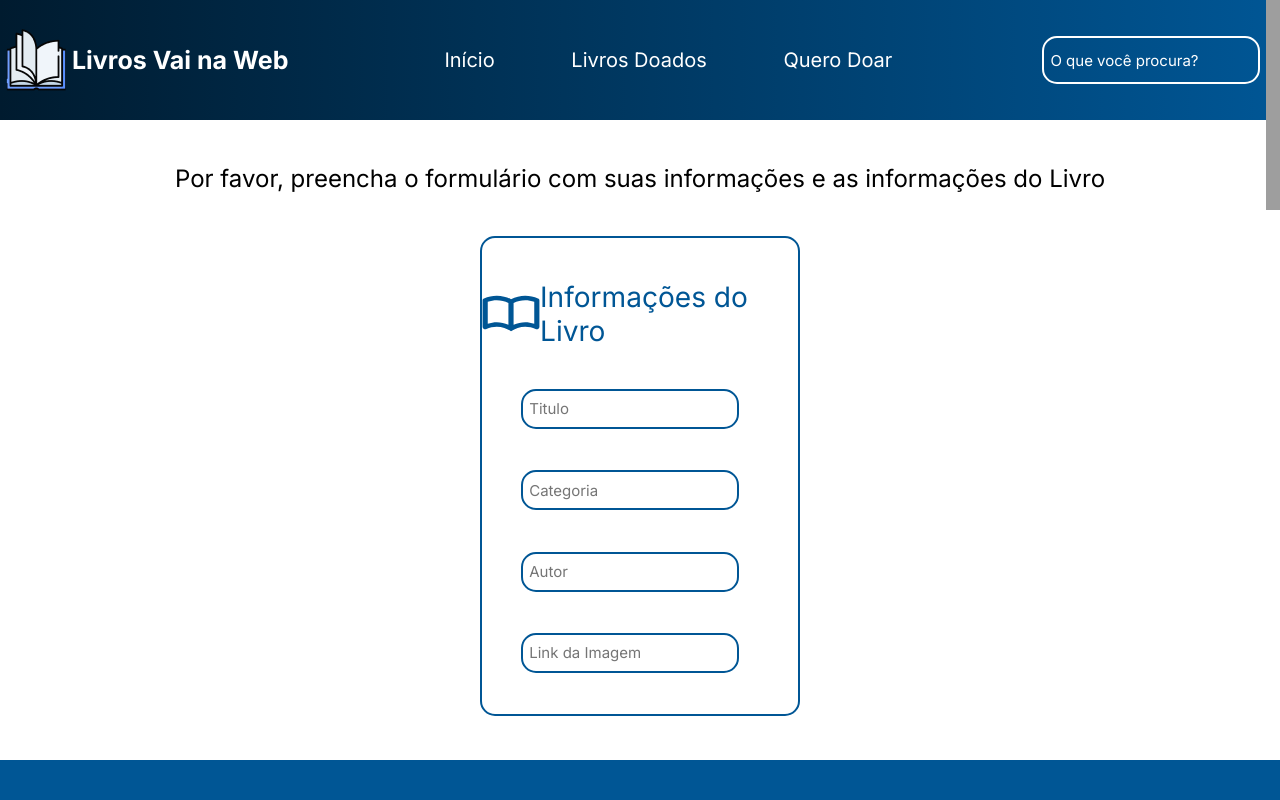
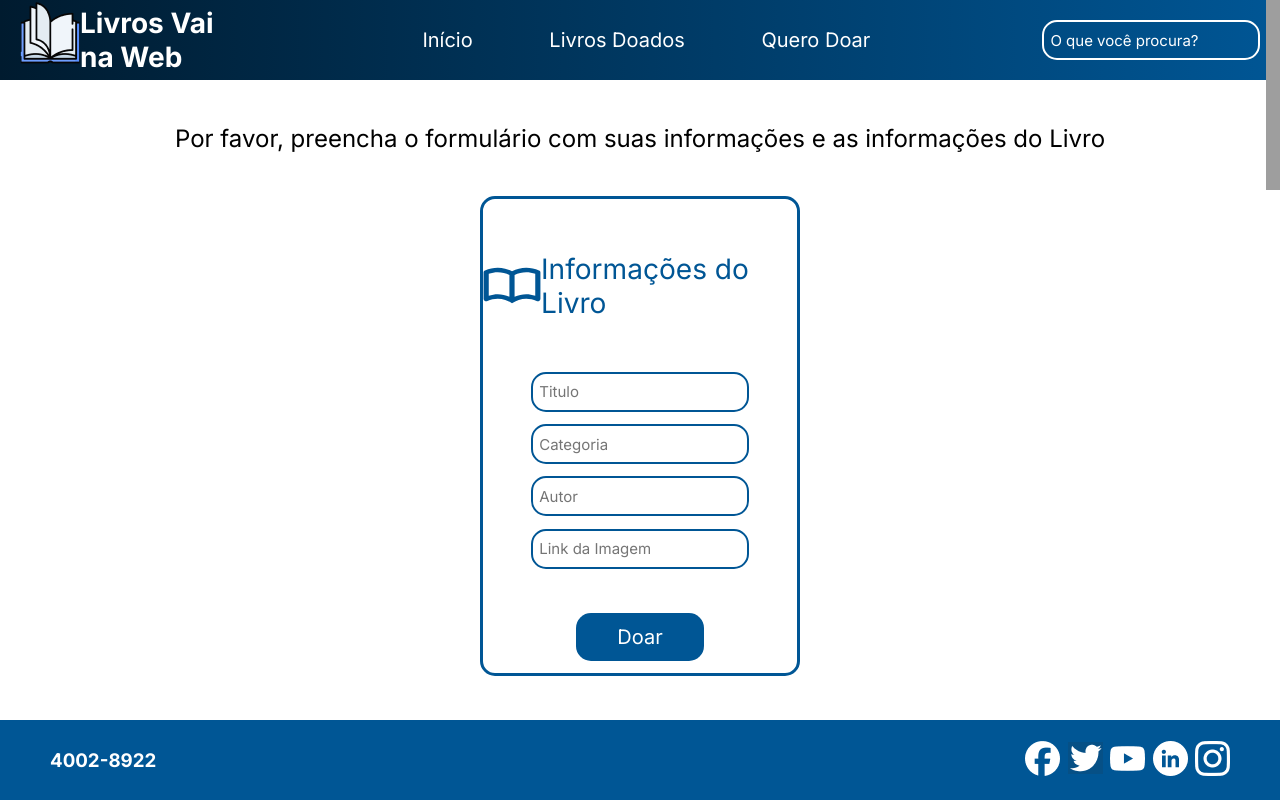
Before and after one commit to ApenasAngelo/Livros-Vai-na-Web, a React (Vite) app: page /Donate in a window 1280 px wide. Shown: the top 800 px of the page. Built offline with nearby package versions, Linux system fonts and the light colour scheme; grey boxes are pictures that could not be loaded.

Commit message:
Alterações feitas no footer e header, para se adequar a uma página mais real (e ao meu gosto) e adicionado um botão de submit no forms para doação

```diff
--- a/src/components/Footer/footer.module.scss
+++ b/src/components/Footer/footer.module.scss
@@ -1,10 +1,10 @@
 footer {
-  height: 30vh;
+  height: 15vh;
 }
 
 .boxSocial {
   background-color: #005695;
-  height: 20vh;
+  height: 10vh;
   display: flex;
   align-items: center;
   justify-content: space-between;
@@ -26,7 +26,7 @@ footer {
 
 .boxEnd {
   background-color: #232020;
-  height: 10vh;
+  height: 5vh;
   color: white;
   display: flex;
   align-items: center;
--- a/src/components/Header/header.module.scss
+++ b/src/components/Header/header.module.scss
@@ -1,19 +1,24 @@
 header {
-  height: 15vh;
+  height: 10vh;
   display: flex;
   align-items: center;
   justify-content: space-between;
   background: linear-gradient(90deg, #001b2f 0%, #005695 100%);
 }
 .boxLogo {
-  width: 23vw;
+  width: 18vw;
+  margin-left: 20px;
   display: flex;
   align-items: center;
-  justify-content: space-evenly;
+  justify-content: space-around;
+
+  img {
+    margin-bottom: 15px;
+  }
 
   h1 {
     color: white;
-    font-size: 25px;
+    font-size: 28px;
     font-weight: 700;
   }
 }
@@ -38,7 +43,7 @@ header {
   border: solid 2px white;
   width: 17vw;
   margin-right: 20px;
-  height: 6vh;
+  height: 5vh;
   display: flex;
   align-items: center;
   justify-content: space-around;
--- a/src/pages/Donate/donate.module.scss
+++ b/src/pages/Donate/donate.module.scss
@@ -15,7 +15,7 @@
   align-items: center;
 
   form {
-    border: solid 2px #005695;
+    border: solid 3px #005695;
     width: 25vw;
     height: 60vh;
     border-radius: 15px;
@@ -26,6 +26,7 @@
 
     div {
       width: 100%;
+      margin: 5vh 0;
       display: flex;
       align-items: center;
       justify-content: space-evenly;
@@ -36,7 +37,6 @@
     input {
       border: solid 2px #005695;
       width: 17vw;
-      margin-right: 20px;
       height: 5vh;
       border-radius: 15px;
 
@@ -44,5 +44,19 @@
       font-size: 15px;
       padding-left: 6px;
     }
+
+    button {
+      border: none;
+      border-radius: 15px;
+      color: white;
+      background-color: #005695;
+      width: 10vw;
+      height: 6vh;
+
+      font-size: 20px;
+      font-weight: 400;
+
+      margin-top: 4vh;
+    }
   }
 }
--- a/src/pages/Donate/index.jsx
+++ b/src/pages/Donate/index.jsx
@@ -10,15 +10,19 @@ export default function QueroDoar() {
           Por favor, preencha o formulário com suas informações e as informações
           do Livro
         </h2>
+
         <form action="">
           <div>
             <img src={donate_book} alt="" />
             <h3>Informações do Livro</h3>
           </div>
+
           <input type="text" placeholder="Titulo" />
           <input type="text" placeholder="Categoria" />
           <input type="text" placeholder="Autor" />
           <input type="text" placeholder="Link da Imagem" />
+
+          <button type="submit">Doar</button>
         </form>
       </section>
     </section>
```
